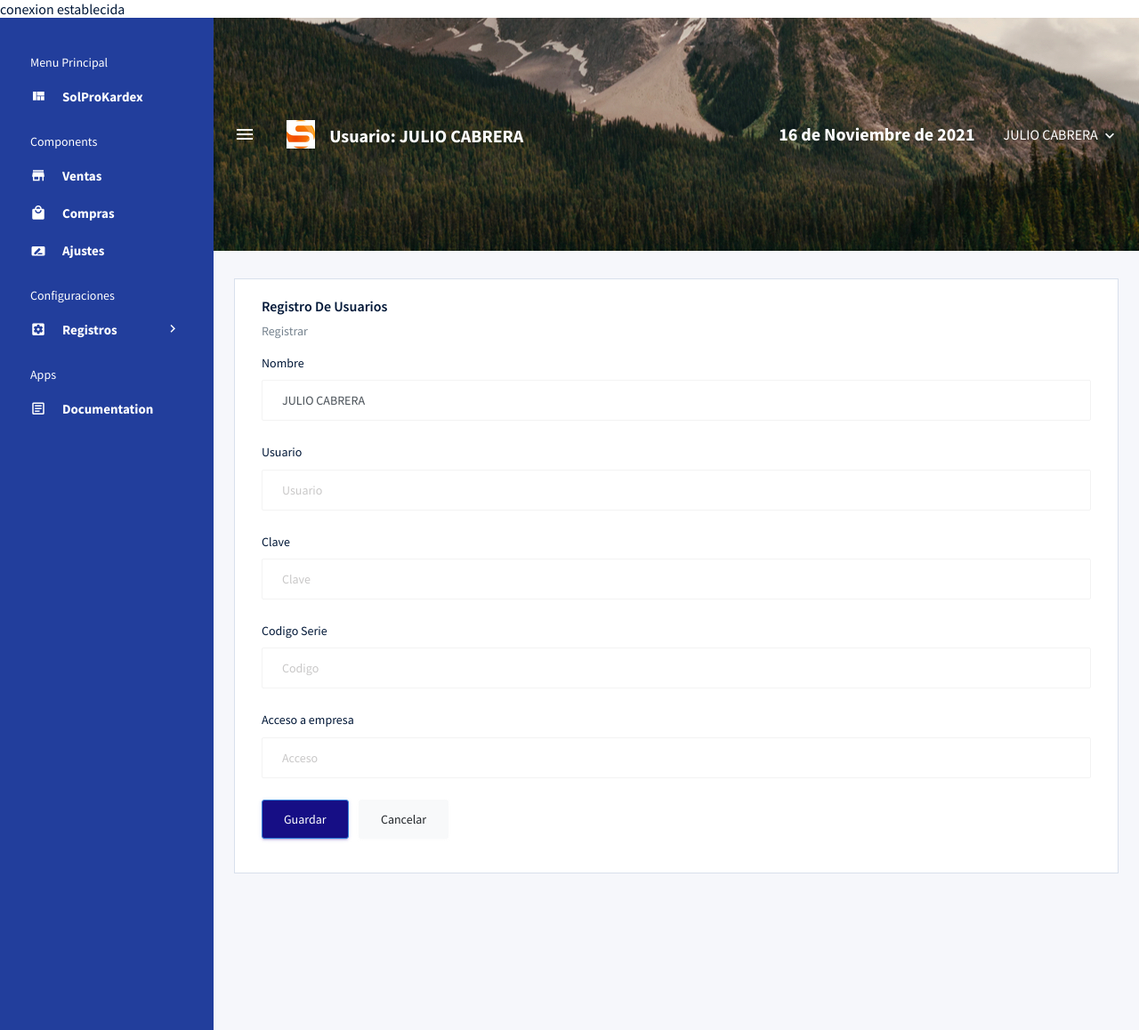
After one commit to jcabrera37/SolproKardex, a PHP site: page /sistema/actualizarUsuario.php?id=1 in a window 1280 px wide. The commit adds this page. Shown: the whole page at 89% size. Run offline with PHP 8.4, Linux system fonts and the light colour scheme; a user stored in the database is signed in; data comes from the database, SQL or seed files in the repository.

Commit message:
add get id

```diff
--- a/sistema/ListaUsuarios.php
+++ b/sistema/ListaUsuarios.php
@@ -100,7 +100,7 @@ if ($_SESSION['idRol'] != 1)
                         <?php echo $datos['codserie'];?>
                         </td>
                         <td>
-                        <a class="btn btn-dark sm" href="editar_usuario.php?id=<?php echo $datos['id_user']?>">Editar</a>
+                        <a class="btn btn-dark sm" href="../sistema/actualizarUsuario.php?id=<?php echo $datos['id_user']?>">Editar</a>
                                 |
                         <a class="btn btn-danger sm" href="eliminar_confirmar_usuario.php?id=<?php echo $datos['id_user']?>">Eliminar</a>
 					    </td>
--- /dev/null
+++ b/sistema/actualizarUsuario.php
@@ -0,0 +1,151 @@
+<?php
+session_start();
+include "../includes/funcionFecha.php";
+if ($_SESSION['idRol'] != 1)
+	{
+		header("location: ../sistema/usuario.php");
+	}
+include "../conexionBD.php";
+/*
+if (!empty($_POST))
+{
+    if(empty($_POST['nombre']) || empty($_POST['usuario']) || empty($_POST['clave']) || empty($_POST['codserie']) || empty($_POST['acceso']) )
+    {
+        echo '<script type="text/javascript">
+        alert("Debe llenar los datos correspondientes");
+        </script>';
+    }else{
+        $nombre = $_POST['nombre'];
+        $usuario = $_POST['usuario'];
+        $clave = $_POST['clave'];
+        $codserie = $_POST['codserie'];
+        $acceso = $_POST['acceso'];
+        $rol = 2; //rol 1 administrador y rol 2 usuario
+        $estatus = 1; //activo 1 desactivado es 2
+
+        $query_insert = mysqli_query($conection,"INSERT INTO `usuarios` (`id_user`, `nombre`, `usuario`, `clave`, `codserie`, `accesoempresa`, `id_rol`, `estatus`)
+                                                VALUES (NULL, '$nombre', '$usuario', '$clave', '$codserie', '$acceso', '$rol', '$estatus');");
+                                                echo $query_insert;
+                if ($query_insert)
+                {
+                    echo '<script type="text/javascript">
+                    alert("Usuario creado correctamente!");
+                    </script>';
+                }else{
+                    echo '<script type="text/javascript">
+                    alert("Error al crear el usuario");
+                    </script>';
+                }
+
+    }
+}*/
+
+//mostrar datos desde lista
+
+if(empty($_GET['id'])){
+    header('location: ListaUsuarios.php');
+    mysqli_close($conection);
+}
+$id_usuario_modificar = $_GET['id'];
+
+$consulta_usurario = mysqli_query($conection, "SELECT * FROM usuarios WHERE id_user = $id_usuario_modificar");
+
+mysqli_close($conection);
+
+$resultado_busq = mysqli_num_rows($consulta_usurario);
+
+if($resultado_busq == 0){
+    header('location: ListaUsuarios.php');
+}else{
+    while($datos = mysqli_fetch_array($consulta_usurario)){
+        $idusuario = $datos['id_user'];
+        $nombre = $datos['nombre'];
+        $usuario = $datos['usuario'];
+        $clave = $datos['clave'];
+        $cod = $datos['codserie'];
+        $acceso = $datos['accesoempresa'];
+
+    }
+}
+
+
+?>
+
+<!DOCTYPE html>
+<html lang="en">
+
+<head>
+<!-- Required meta tags -->
+<meta charset="utf-8">
+<meta name="viewport" content="width=device-width, initial-scale=1, shrink-to-fit=no">
+<title>Registro de usuarios</title>
+<?php include "../includes/includes.php";?>
+
+<link rel="shortcut icon" href="../images/logo.ico" />
+</head>
+
+<body>
+<div class="container-scroller d-flex">
+    <!-- partial:../../partials/_sidebar.html -->
+
+    <?php include "../includes/sideBar.php";?>
+
+    <!-- partial -->
+    <div class="container-fluid page-body-wrapper">
+
+    <?php include "../includes/navBar.php";?>
+
+    <div class="main-panel">
+        <div class="content-wrapper">
+        <div class="row">
+        <div class="col-12 grid-margin stretch-card">
+            <div class="card">
+                <div class="card-body">
+                <h4 class="card-title">Registro de Usuarios</h4>
+                <p class="card-description">
+                    Registrar
+                </p>
+                <form class="forms-sample" method="post">
+                <div class="form-group">
+                    <label >Nombre</label>
+                    <input type="text" class="form-control"  name="nombre" placeholder="Nombre" value="<?php echo $nombre; ?>">
+                </div>
+                <div class="form-group">
+                    <label >Usuario</label>
+                    <input type="text" class="form-control" name="usuario" placeholder="Usuario">
+                </div>
+                <div class="form-group">
+                    <label>Clave</label>
+                    <input type="text" class="form-control"  name="clave" placeholder="Clave">
+                </div>
+                <div class="form-group">
+                    <label>Codigo Serie</label>
+                    <input type="text" class="form-control"  name="codserie" placeholder="Codigo">
+                </div>
+                <div class="form-group">
+                    <label >Acceso a empresa</label>
+                    <input type="text" class="form-control"  name="acceso" placeholder="Acceso">
+                </div>
+                <button type="submit" class="btn btn-primary mr-2">Guardar</button>
+                <a href="SolproKardex.php" class="btn btn-light">Cancelar</a>
+                </form>
+            </div>
+            </div>
+        </div>
+    </div>
+    </div>
+    <!-- content-wrapper ends -->
+    <!-- partial:../../partials/_footer.html -->
+    <?php include "../includes/footer.php";?>
+    <!-- partial -->
+    </div>
+    <!-- main-panel ends -->
+    </div>
+    <!-- page-body-wrapper ends -->
+</div>
+
+<?php include "../includes/scriptsJs.php";?>
+
+</body>
+
+</html>
```
